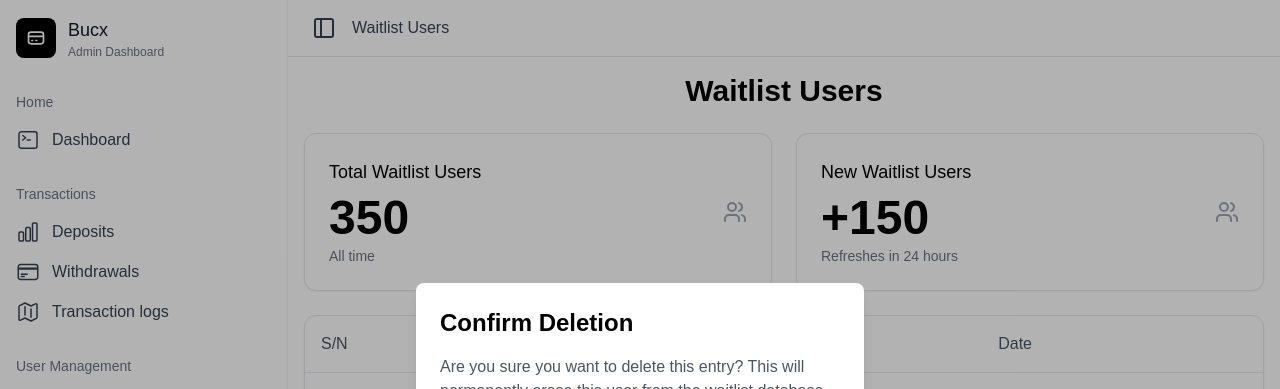
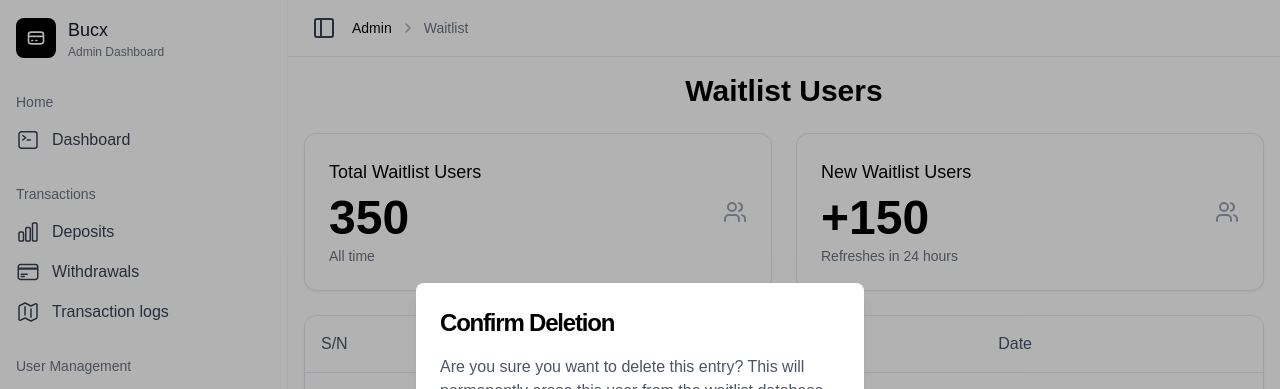
Before and after one commit to ajfred20/bucx, a Next.js app: page /admin/waitlist-users in a window 1280 px wide. Both pictures are taken after a click on the button 1237 px from the left and 399 px from the top of the page. Shown: the top 389 px of the page. Built offline with nearby package versions, Linux system fonts and the light colour scheme; a web font is replaced by a local one.

Commit message:
updated admin layout and the waitlist page

```diff
--- a/app/admin/layout.tsx
+++ b/app/admin/layout.tsx
@@ -1,5 +1,6 @@
 "use client";
 
+import { usePathname } from "next/navigation";
 import Sidebar from "@/components/Sidebar";
 import { SidebarProvider } from "@/store/sidebar-context";
 
@@ -8,11 +9,17 @@ export default function AdminLayout({
 }: {
   children: React.ReactNode;
 }) {
+  const pathname = usePathname();
+  const isAuthPage =
+    pathname === "/admin/login" || pathname === "/admin/verify-otp";
+
   return (
     <SidebarProvider>
       <div className="flex h-screen bg-gray-50">
-        <Sidebar />
-        <main className="flex-1 overflow-y-auto">{children}</main>
+        {!isAuthPage && <Sidebar />}
+        <main className={`overflow-y-auto ${isAuthPage ? "w-full" : "flex-1"}`}>
+          {children}
+        </main>
       </div>
     </SidebarProvider>
   );
--- a/app/admin/waitlist-users/page.tsx
+++ b/app/admin/waitlist-users/page.tsx
@@ -1,6 +1,12 @@
 "use client";
 
 import React, { useState } from "react";
+import {
+  Breadcrumb,
+  BreadcrumbItem,
+  BreadcrumbLink,
+  BreadcrumbPage,
+} from "@/components/breadcrumb";
 import { useSidebar } from "@/store/sidebar-context";
 
 interface WaitlistUser {
@@ -88,7 +94,16 @@ const WaitlistPage = () => {
             <path d="M9 3v18" />
           </svg>
         </button>
-        <span className="text-gray-700 font-medium">Waitlist Users</span>
+        <Breadcrumb>
+          <BreadcrumbItem>
+            <BreadcrumbLink href="/admin" className="text-black">
+              Admin
+            </BreadcrumbLink>
+          </BreadcrumbItem>
+          <BreadcrumbItem>
+            <BreadcrumbPage className="text-black">Waitlist</BreadcrumbPage>
+          </BreadcrumbItem>
+        </Breadcrumb>
       </div>
 
       <div className="p-4">
@@ -255,7 +270,7 @@ const WaitlistPage = () => {
       {showDeleteModal && (
         <div className="fixed inset-0 bg-black bg-opacity-30 flex items-center justify-center z-50 p-4">
           <div className="bg-white rounded-lg shadow-lg max-w-md w-full p-6 mx-auto">
-            <h2 className="text-2xl font-semibold mb-4 text-black">
+            <h2 className="text-2xl font-semibold tracking-tighter mb-4 text-black">
               Confirm Deletion
             </h2>
             <p className="text-gray-600 mb-6">
```
